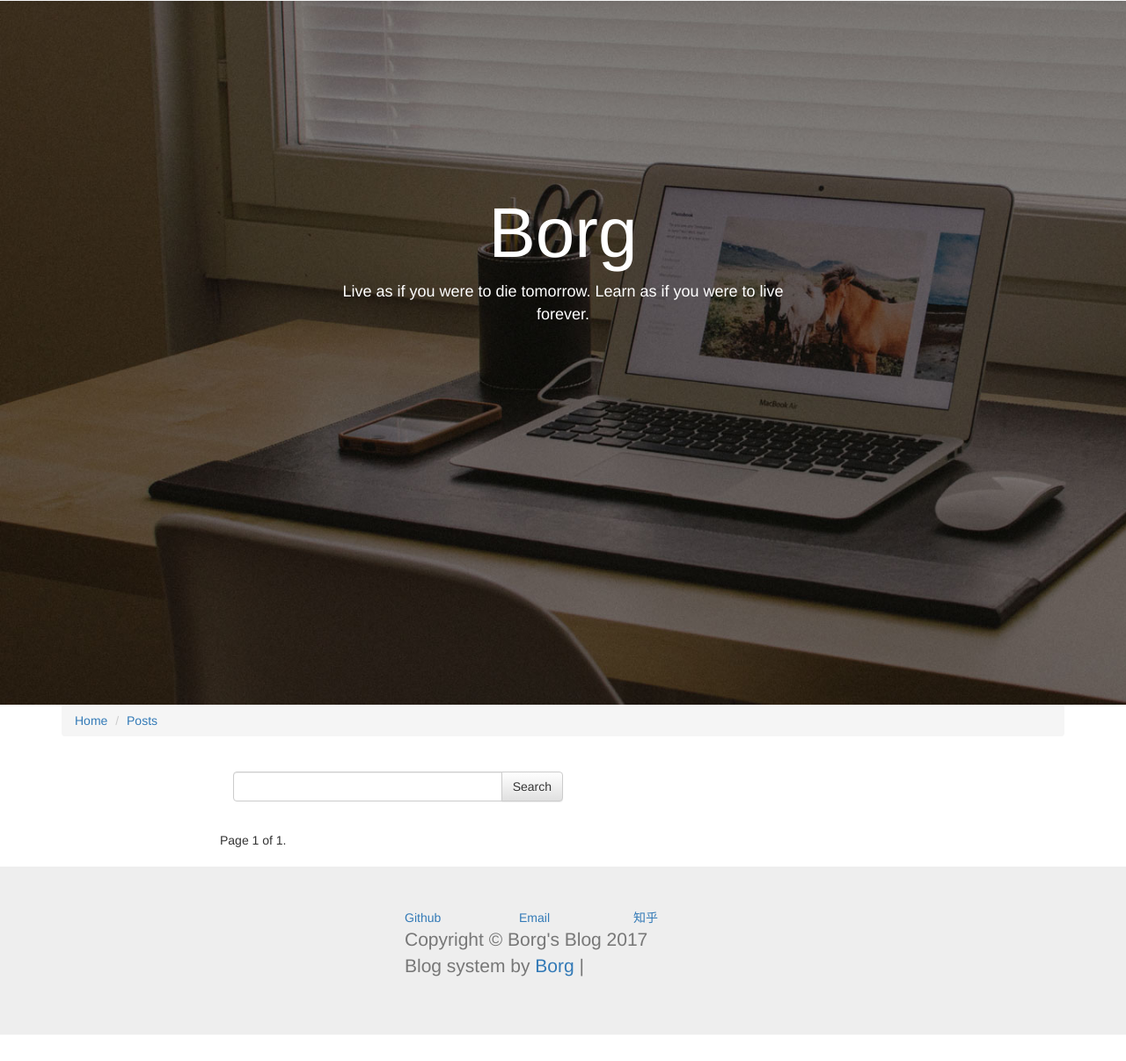
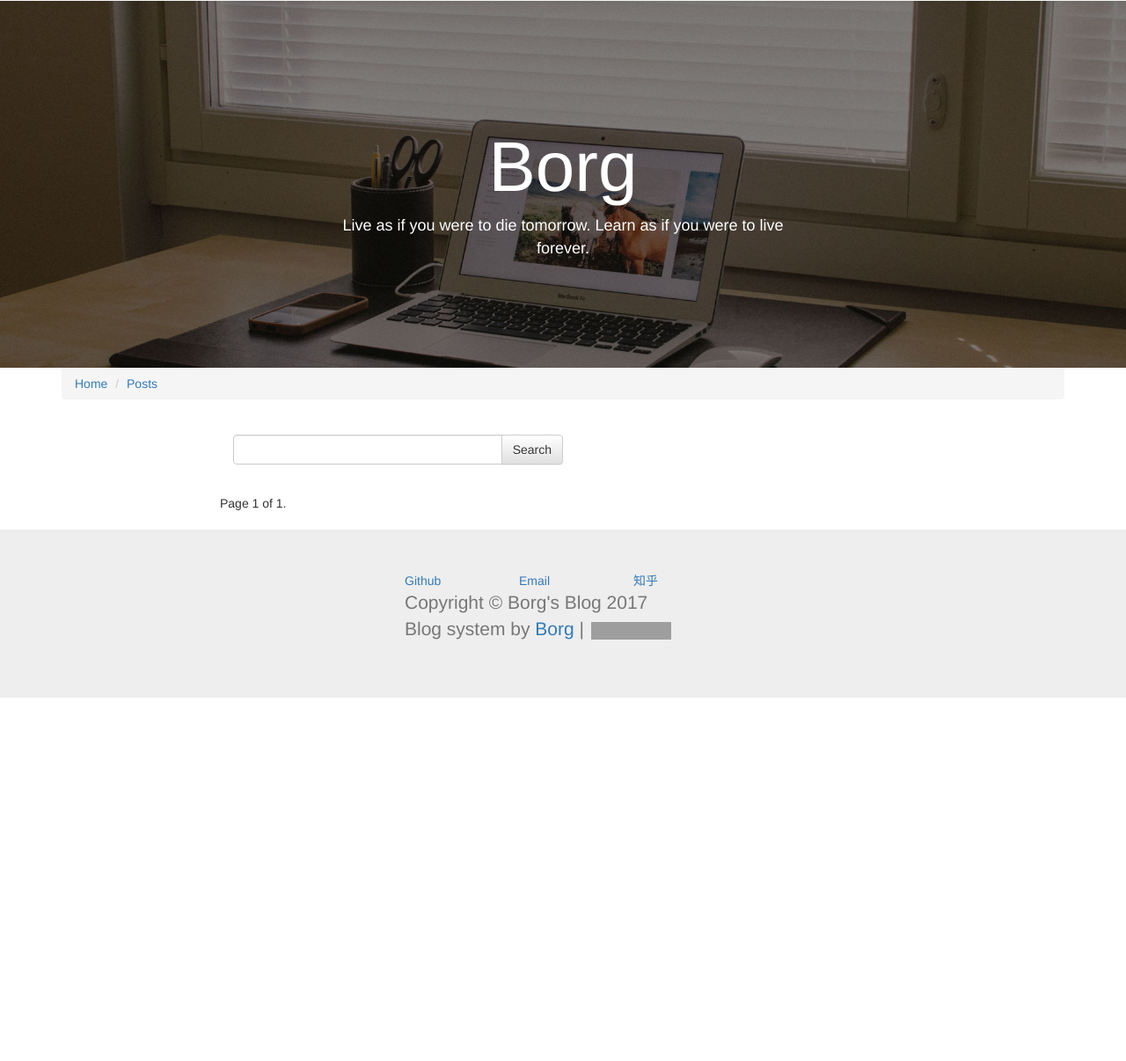
Before and after one commit to BigBorg/Blog, a Django app: page / in a window 1280 px wide. Shown: the part 51-1257 px from the top of the page at 88% size. After the commit the page ends 844 px from the top, so only its background shows below. Run offline with Django 3.2, Linux system fonts and the light colour scheme; data that the repository does not hold is empty; parts of the project's set-up code (start-up, migrations or seed data) failed here and were passed over; some libraries are stand-ins or nearby versions; grey boxes are pictures that could not be loaded.

Commit message:
bootstrap grid

```diff
--- a/Blog/posts/models.py
+++ b/Blog/posts/models.py
@@ -10,7 +10,12 @@ import markdown_deux
 from .utils import count_words
 
 def upload_location(instance, filename):
-    return "%s/%s" % (instance.pk, filename)
+    PostModel = instance.__class__
+    try:
+        new_id = PostModel.objects.order_by("id").last().id + 1
+    except:
+        new_id = 1
+    return "%s/%s" % (new_id, filename)
 
 class ActivePostManager(models.Manager):
     def active(self, *args, **kwargs):
--- a/Blog/templates/accounts/form.html
+++ b/Blog/templates/accounts/form.html
@@ -1,7 +1,7 @@
 {% extends "posts/base.html" %}
 {% load crispy_forms_tags %}
 {% block content %}
-<div class="col-md-6 col-sm-offset-3">
+<div class="col-sm-6 col-sm-offset-3 col-md-offset-4 col-md-4">
     <h3>{{title}}</h3>
 <form method="POST" enctype="multipart/form-data">
     {% csrf_token %}
--- a/Blog/templates/posts/base.html
+++ b/Blog/templates/posts/base.html
@@ -4,6 +4,7 @@
 <head>
     <meta charset="UTF-8">
     <title>{%block head_title%}Blog Index{% endblock %}</title>
+    <meta name="viewport" content="width=device-width, initial-scale=1.0">
     <!-- Latest compiled and minified CSS -->
     <link rel="stylesheet" href="https://maxcdn.bootstrapcdn.com/bootstrap/3.3.7/css/bootstrap.min.css" integrity="sha384-BVYiiSIFeK1dGmJRAkycuHAHRg32OmUcww7on3RYdg4Va+PmSTsz/K68vbdEjh4u" crossorigin="anonymous">
     <script src="https://cdn.bootcss.com/font-awesome/3.2.0/css/font-awesome.min.css"></script>
@@ -126,7 +127,7 @@
             <div class="jumbotron">
                 <div class="container">
                     <div class="row">
-                        <div class="col-lg-8 col-lg-offset-4 col-md-10 col-md-offset-3 col-sm-offset-2">
+                        <div class="col-lg-8 col-sm-offset-4 col-md-10">
                             <div class="row">
                                 <div class="col-sm-2">
                                     <a target="_blank" href="https://github.com/BigBorg">
--- a/Blog/templates/posts/post_list.html
+++ b/Blog/templates/posts/post_list.html
@@ -2,9 +2,9 @@
 {% load staticfiles %}
 {% block bodyheader %}
 <!--header-->
-<div class="header" style="background-image:url({% static 'image/home-bg-o.jpg' %});">
+<div class="header" style="background-image:url({% static 'image/home-bg-o.jpg' %});height:417px !important;">
     <div class="container">
-        <div class="row" style="padding-top:100px !important;padding-bottom:100px !important;"></div>
+        <div class="row" style="padding-top:25px !important;padding-bottom:100px !important;"></div>
             <div class="row">
                 <div class="col-md-6 col-md-offset-3">
                     <h1 align="center">Borg</h1>
```
Also changed, not shown: Blog/templates/posts/detail.html (+3 -4 lines).
